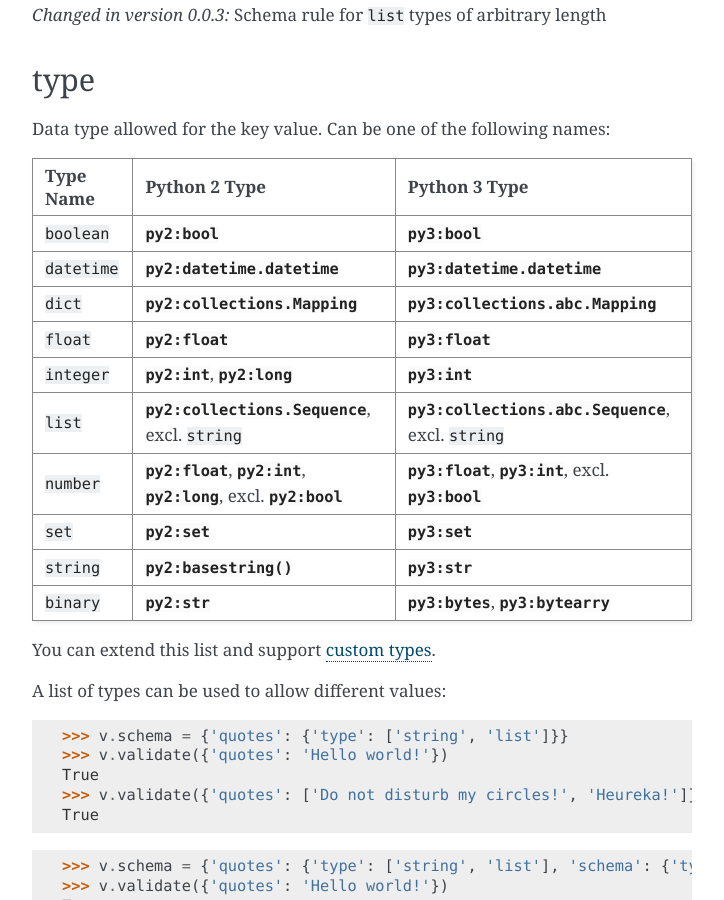
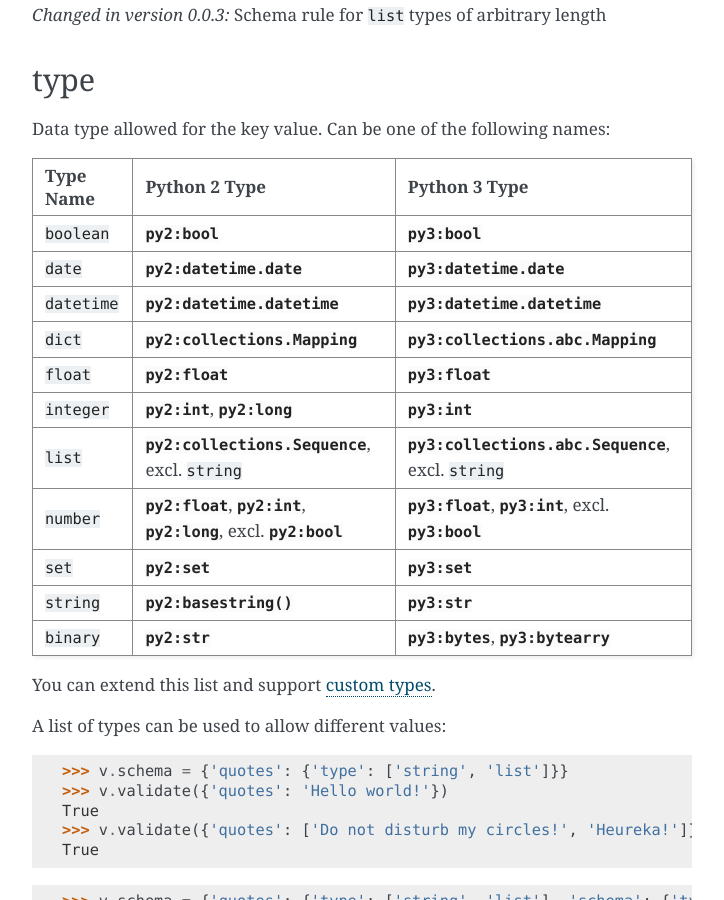
Before and after one commit to pyeve/cerberus, a Sphinx documentation site: the page built from docs/validation-rules.rst, in a window 1280 px wide and 900 px high, scrolled down 10640 px. Shown: the whole window, without its empty margins (388-1112 px from the left). Built offline with Sphinx 7.4.7, drawn with Linux system fonts in a browser that asks for light colours.

Commit message:
Adds a type `date`

```diff
--- a/docs/validation-rules.rst
+++ b/docs/validation-rules.rst
@@ -550,6 +550,9 @@ Data type allowed for the key value. Can be one of the following names:
    * - ``boolean``
      - :class:`py2:bool`
      - :class:`py3:bool`
+   * - ``date``
+     - :class:`py2:datetime.date`
+     - :class:`py3:datetime.date`
    * - ``datetime``
      - :class:`py2:datetime.datetime`
      - :class:`py3:datetime.datetime`
```
Also changed, not shown: 1 other file.
